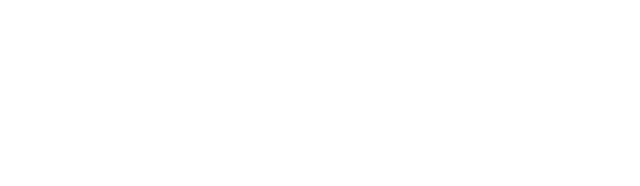
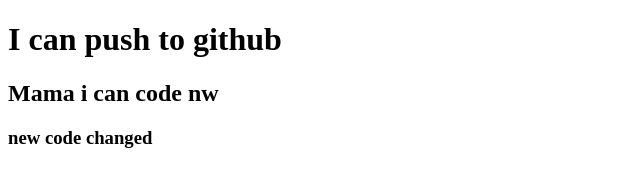
Before and after one commit to dani3lnwz/my-second-repo, a plain HTML site: page index.html in a window 1280 px wide. Shown: the whole page, without its empty margins (0-640 px from the left). Drawn offline with Linux system fonts and the light colour scheme.

Commit message:
added header

```diff
--- a/index.html
+++ b/index.html
@@ -7,6 +7,8 @@
     <title>My second github repo</title>
 </head>
 <body>
-
+    <h1>I can push to github</h1>
+    <h2>Mama i can code nw</h2>
+    <h3>new code changed</h3>
 </body>
 </html>
```
